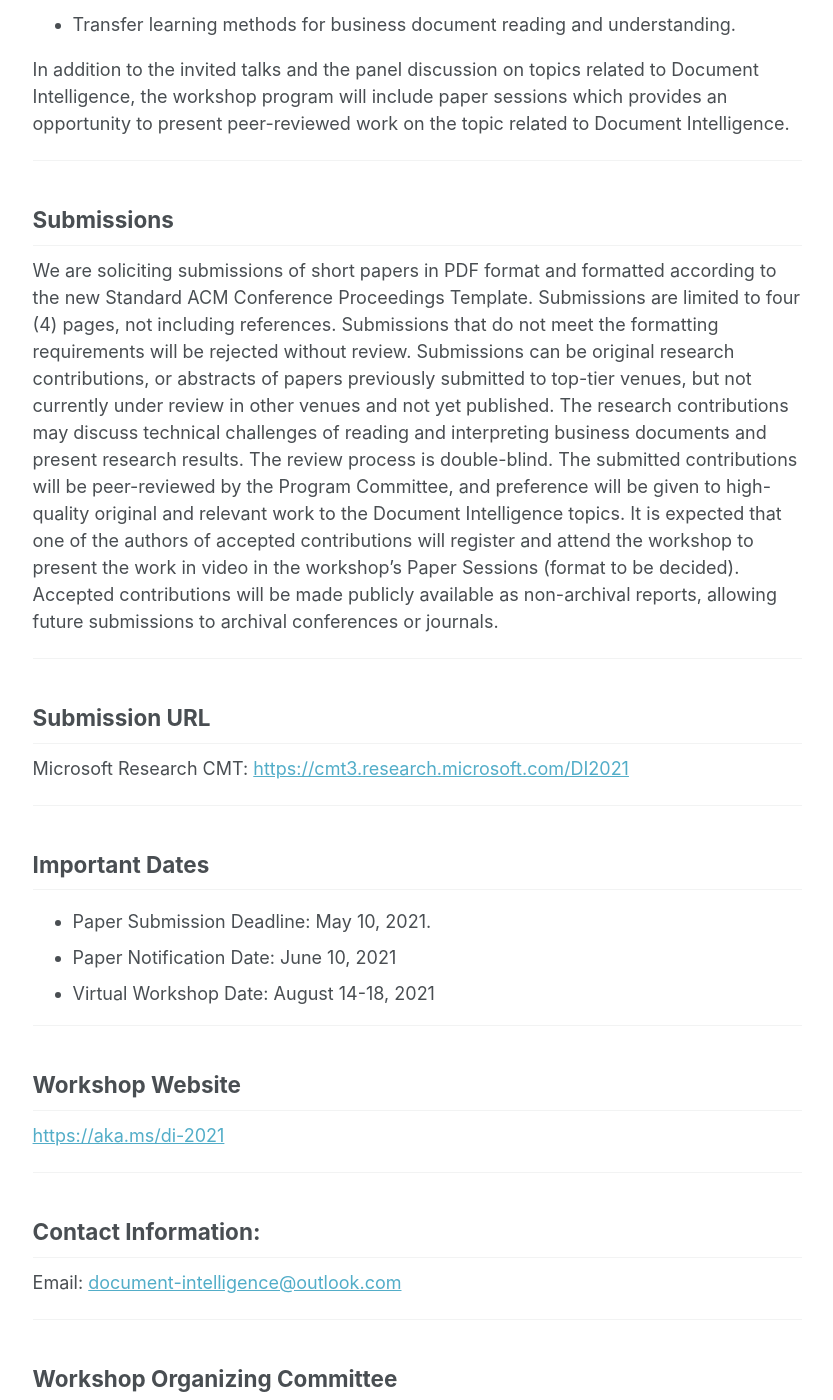
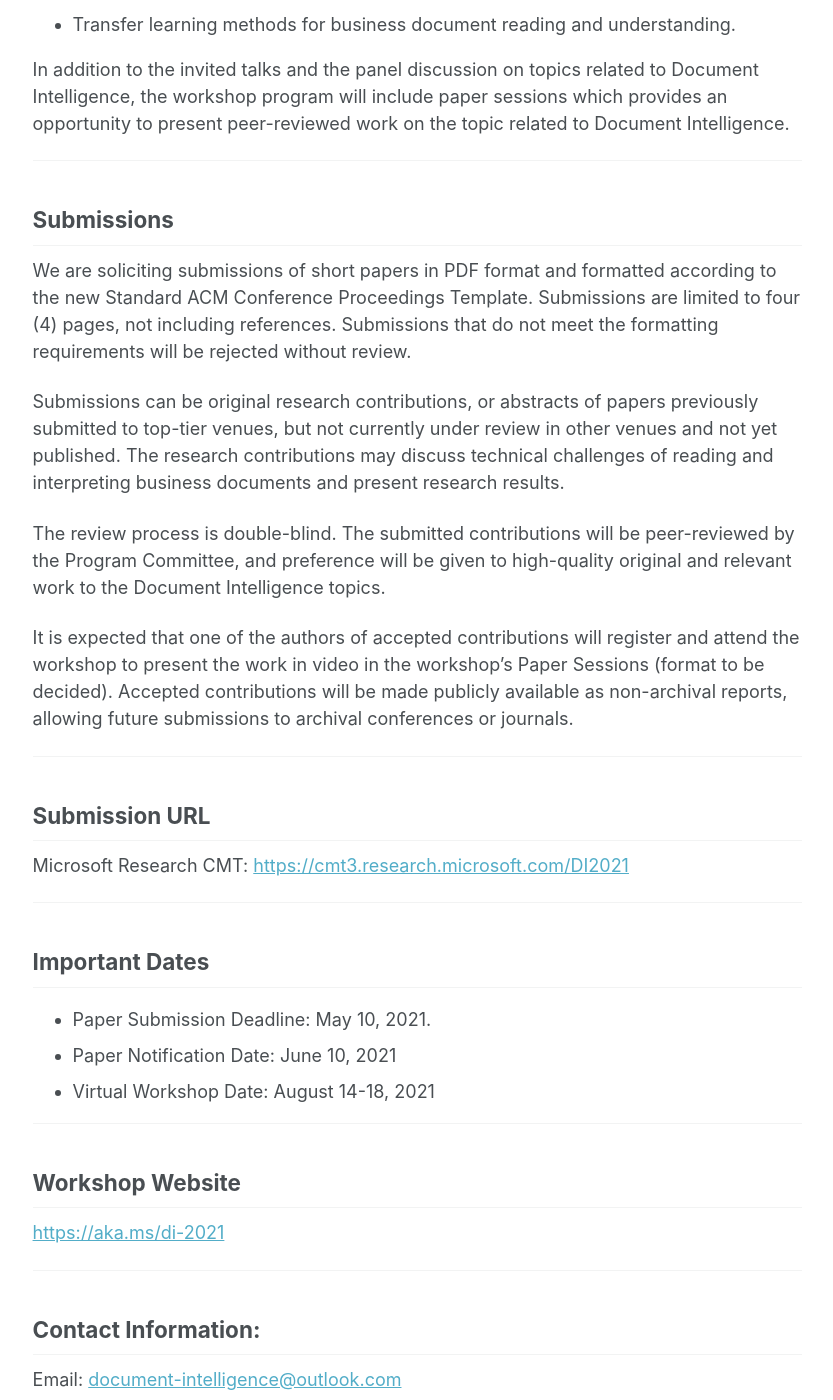
Before and after one commit to document-intelligence/DI-2022, a Jekyll site: the page built from _pages/cfp.md, in a window 1280 px wide and 1400 px high, scrolled down 1503 px. Shown: the whole window, without its empty margins (249-1082 px from the left). Built offline with Jekyll 4.4.1, drawn with Linux system fonts in a browser that asks for light colours; part of the change alters nothing that is shown; some of the changed text lies outside the part shown.

Commit message:
Update cfp.md

```diff
--- a/_pages/cfp.md
+++ b/_pages/cfp.md
@@ -64,8 +64,12 @@ Document Intelligence.
 ## Submissions
 
 We are soliciting submissions of short papers in PDF format and formatted according to the new Standard ACM Conference Proceedings Template. Submissions are limited to four (4) pages, not including references. Submissions that do not meet the formatting requirements will be rejected without review.
+
 Submissions can be original research contributions, or abstracts of papers previously submitted to top-tier venues, but not currently under review in other venues and not yet published. The research contributions may discuss technical challenges of reading and interpreting business documents and present research results.
-The review process is double-blind. The submitted contributions will be peer-reviewed by the Program Committee, and preference will be given to high-quality original and relevant work to the Document Intelligence topics. It is expected that one of the authors of accepted contributions will register and attend the workshop to present the work in video in the workshop's Paper Sessions (format to be decided). Accepted contributions will be made publicly available as non-archival reports, allowing future submissions to archival conferences or journals.
+
+The review process is double-blind. The submitted contributions will be peer-reviewed by the Program Committee, and preference will be given to high-quality original and relevant work to the Document Intelligence topics.
+
+It is expected that one of the authors of accepted contributions will register and attend the workshop to present the work in video in the workshop's Paper Sessions (format to be decided). Accepted contributions will be made publicly available as non-archival reports, allowing future submissions to archival conferences or journals.
 
 ------
 
@@ -97,14 +101,14 @@ Email: <document-intelligence@outlook.com>
 
 ## Workshop Organizing Committee
 
-- Douglas Burdick (IBM Research)
-- Dave Lewis (Reveal-Brainspace)
-- Yijuan (Lucy) Lu (Microsoft Azure AI)
-- Hamid Motahari (Macquarie University)
-- Sandeep Tata (Google Research)
+- [Douglas Burdick](https://researcher.watson.ibm.com/researcher/view.php?person=us-drburdic) (IBM Research)
+- [Dave Lewis](https://www.linkedin.com/in/daviddlewis/) (Reveal-Brainspace)
+- [Yijuan (Lucy) Lu](https://www.linkedin.com/in/yijuan-lu-590b426/) (Microsoft Azure AI)
+- [Hamid Motahari](https://www.linkedin.com/in/hamidmotahari/) (Macquarie University)
+- [Sandeep Tata](https://research.google/people/SandeepTata/) (Google Research)
 
 ------
 
 ## Program Committee Chair
 
-Benjamin Han (Microsoft Azure AI)
+[Benjamin Han](https://www.linkedin.com/in/benjaminhan/) (Microsoft Azure AI)
```
